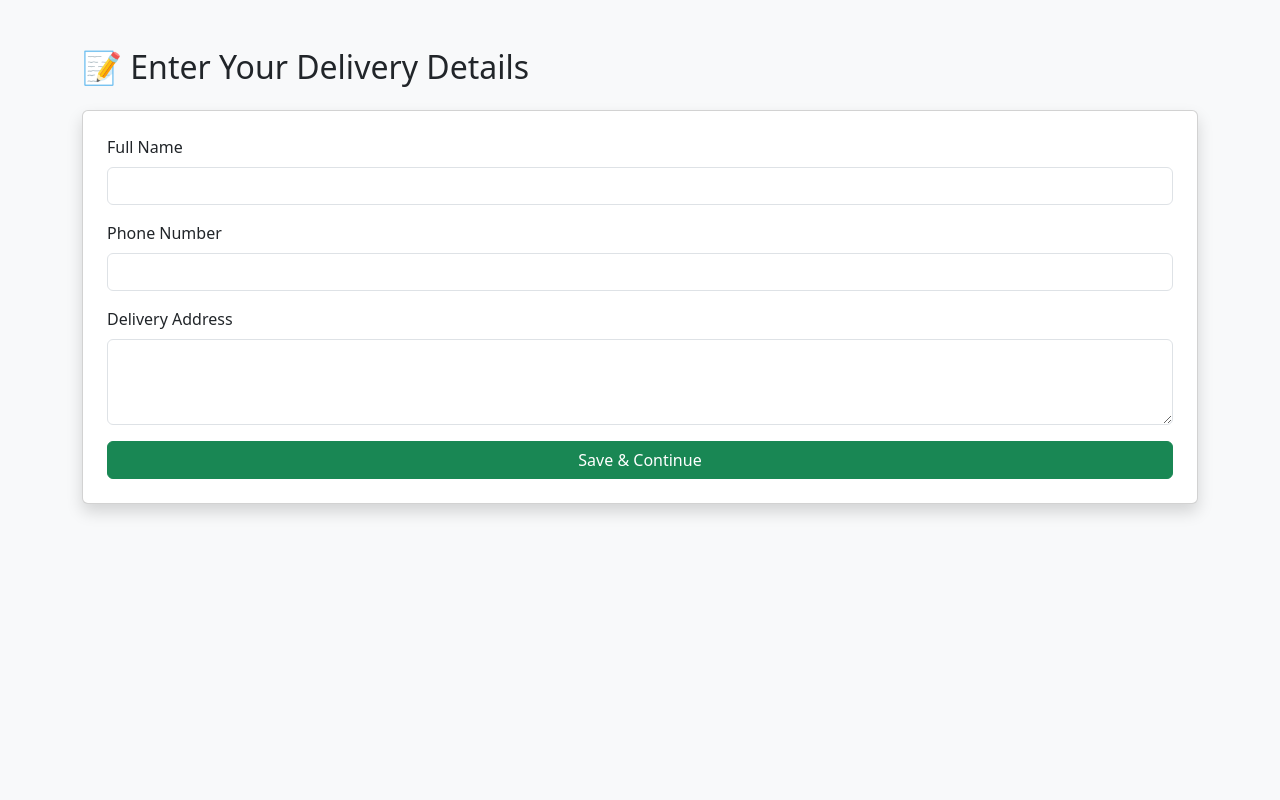
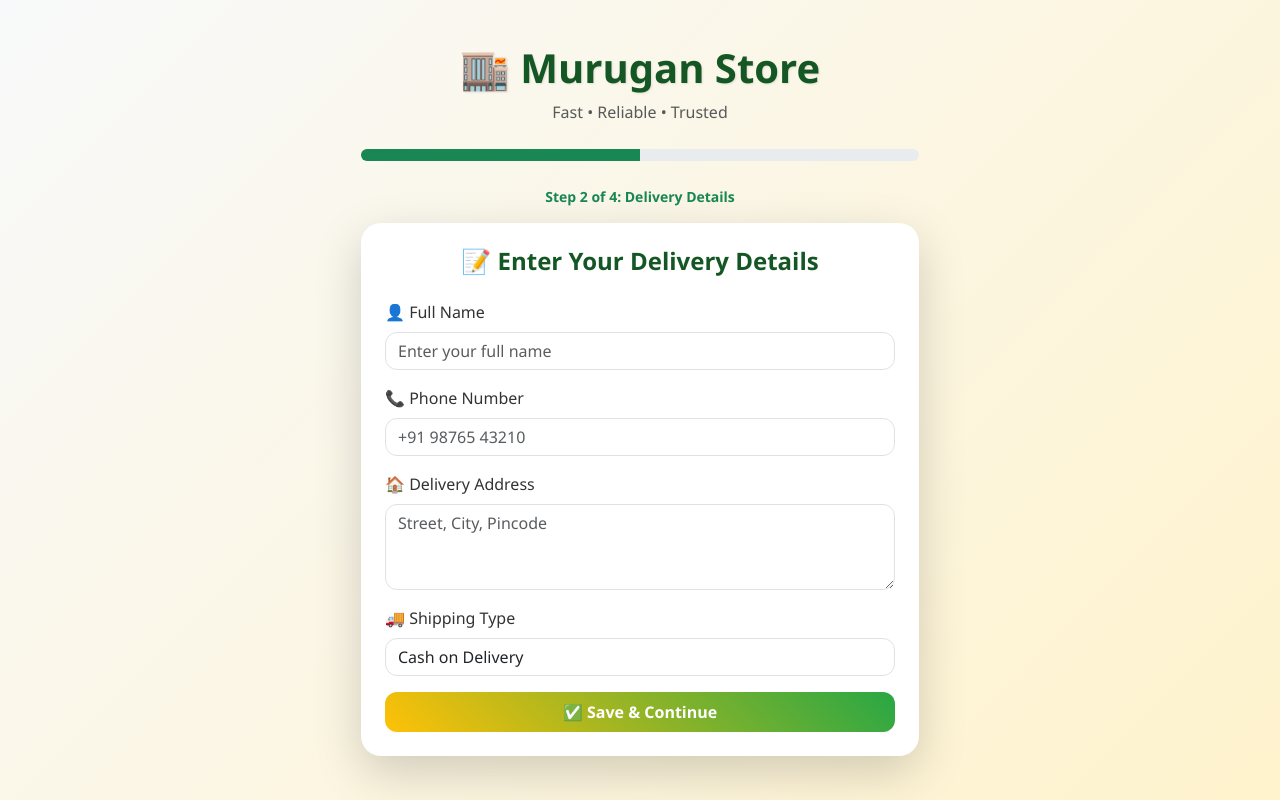
Before and after one commit to Muruganstore/online, a plain HTML site: page data.html in a window 1280 px wide. Drawn offline with nearby package versions, Linux system fonts and the light colour scheme.

Commit message:
Update data.html

```diff
--- a/data.html
+++ b/data.html
@@ -5,26 +5,109 @@
   <meta name="viewport" content="width=device-width, initial-scale=1.0">
   <title>User Info - Murugan Store</title>
   <link href="https://cdn.jsdelivr.net/npm/bootstrap@5.3.0/dist/css/bootstrap.min.css" rel="stylesheet">
+  <style>
+    body {
+      background: linear-gradient(135deg, #f8f9fa, #fff3cd);
+      min-height: 100vh;
+      display: flex;
+      align-items: center;
+      justify-content: center;
+      font-family: 'Segoe UI', sans-serif;
+    }
+    .store-header {
+      text-align: center;
+      margin-bottom: 25px;
+    }
+    .store-header h1 {
+      font-weight: 700;
+      color: #155724;
+      text-shadow: 1px 1px 2px rgba(0,0,0,0.1);
+    }
+    .progress {
+      height: 12px;
+      border-radius: 10px;
+      margin-bottom: 25px;
+    }
+    .card {
+      border-radius: 20px;
+      border: none;
+      background: #ffffff;
+    }
+    .form-control, textarea {
+      border-radius: 12px;
+      border: 1px solid #dee2e6;
+    }
+    .btn-custom {
+      background: linear-gradient(45deg, #ffc107, #28a745);
+      border: none;
+      border-radius: 12px;
+      transition: 0.3s;
+      font-weight: 600;
+      color: #fff;
+    }
+    .btn-custom:hover {
+      background: linear-gradient(45deg, #28a745, #ffc107);
+      transform: scale(1.03);
+    }
+    .form-label {
+      font-weight: 500;
+      color: #333;
+    }
+    .card-title {
+      font-weight: 600;
+      color: #155724;
+    }
+  </style>
 </head>
-<body class="bg-light">
+<body>
 
-<div class="container mt-5">
-  <h2 class="mb-4">📝 Enter Your Delivery Details</h2>
-  <form id="userForm" class="card p-4 shadow">
-    <div class="mb-3">
-      <label class="form-label">Full Name</label>
-      <input type="text" class="form-control" id="fullName" required>
+<div class="container">
+  <div class="col-md-8 col-lg-6 mx-auto">
+
+    <!-- 🏬 Store Header -->
+    <div class="store-header">
+      <h1>🏬 Murugan Store</h1>
+      <p class="text-muted">Fast • Reliable • Trusted</p>
     </div>
-    <div class="mb-3">
-      <label class="form-label">Phone Number</label>
-      <input type="tel" class="form-control" id="phone" required>
+
+    <!-- Progress Bar -->
+    <div class="progress">
+      <div class="progress-bar bg-success" role="progressbar" style="width: 50%;"
+           aria-valuenow="50" aria-valuemin="0" aria-valuemax="100">
+      </div>
     </div>
-    <div class="mb-3">
-      <label class="form-label">Delivery Address</label>
-      <textarea class="form-control" id="address" rows="3" required></textarea>
-    </div>
-    <button type="submit" class="btn btn-success w-100">Save & Continue</button>
-  </form>
+    <p class="text-center small text-success fw-bold">Step 2 of 4: Delivery Details</p>
+
+    <!-- Form Card -->
+    <form id="userForm" class="card p-4 shadow-lg">
+      <h4 class="card-title mb-4 text-center">📝 Enter Your Delivery Details</h4>
+
+      <div class="mb-3">
+        <label class="form-label">👤 Full Name</label>
+        <input type="text" class="form-control" id="fullName" placeholder="Enter your full name" required>
+      </div>
+
+      <div class="mb-3">
+        <label class="form-label">📞 Phone Number</label>
+        <input type="tel" class="form-control" id="phone" placeholder="+91 98765 43210" required>
+      </div>
+
+      <div class="mb-3">
+        <label class="form-label">🏠 Delivery Address</label>
+        <textarea class="form-control" id="address" rows="3" placeholder="Street, City, Pincode" required></textarea>
+      </div>
+
+      <!-- 📦 Shipping Type -->
+      <div class="mb-3">
+        <label class="form-label">🚚 Shipping Type</label>
+        <input type="text" class="form-control" value="Cash on Delivery" readonly>
+      </div>
+
+      <button type="submit" class="btn btn-custom w-100 py-2">
+        ✅ Save & Continue
+      </button>
+    </form>
+  </div>
 </div>
 
 <script>
@@ -33,7 +116,8 @@ document.getElementById("userForm").addEventListener("submit", function(e) {
   let userData = {
     fullName: document.getElementById("fullName").value,
     phone: document.getElementById("phone").value,
-    address: document.getElementById("address").value
+    address: document.getElementById("address").value,
+    shippingType: "Cash on Delivery"
   };
   localStorage.setItem("userData", JSON.stringify(userData));
   // Go back to cart
```
